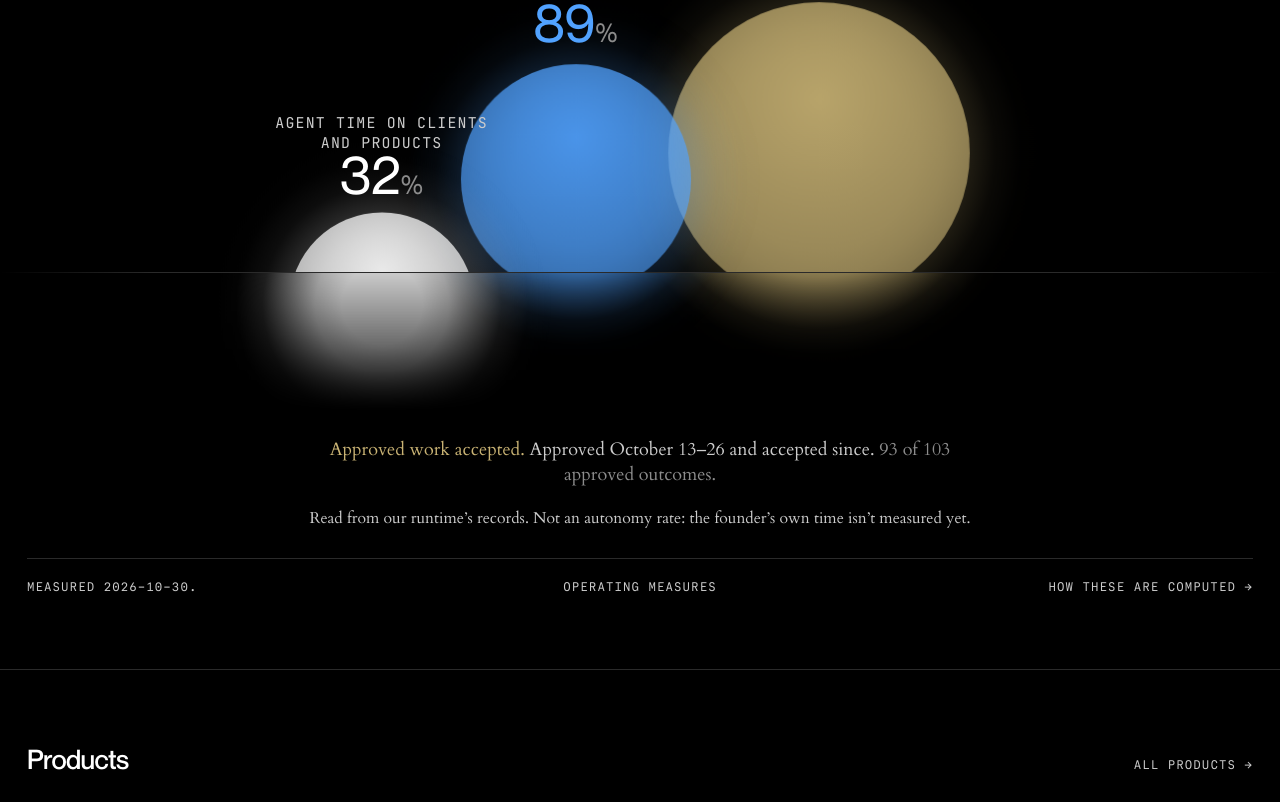
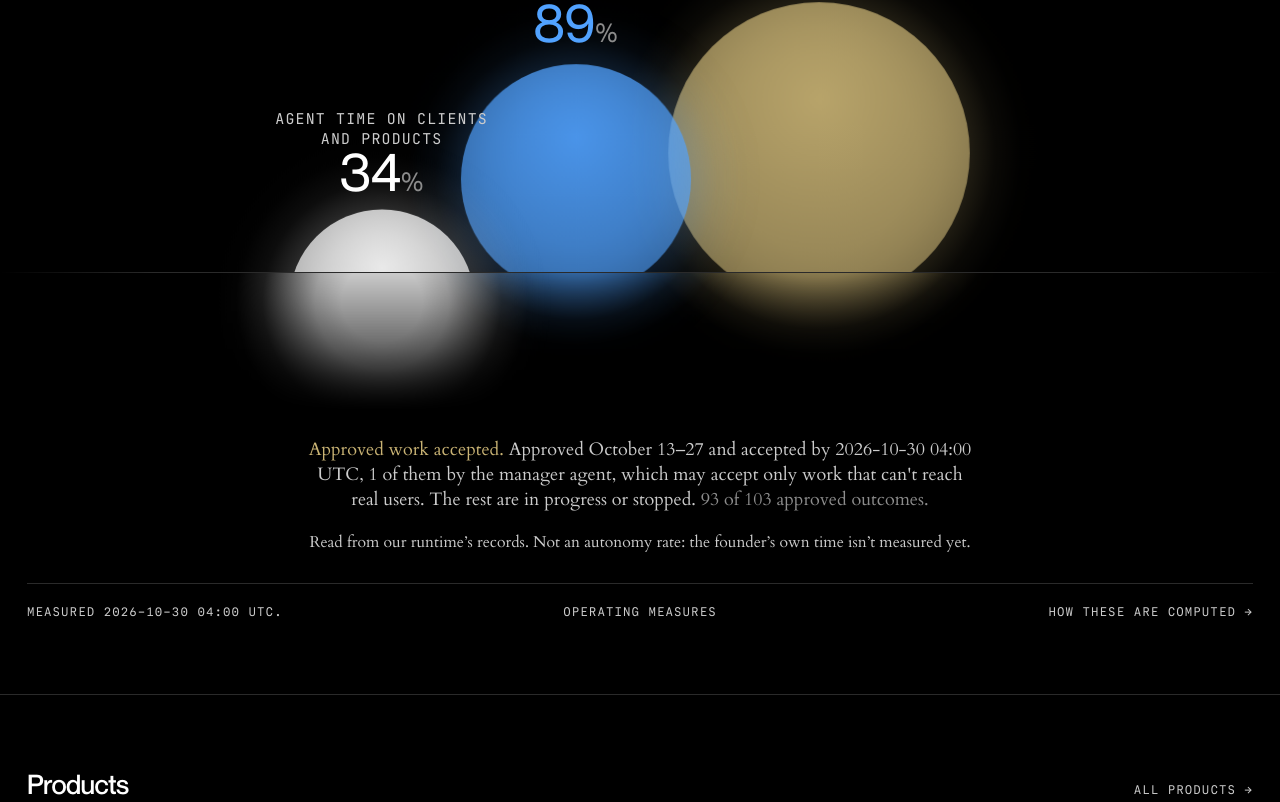
Before and after one commit to intrinsic-labs/lab-site, a Next.js app: page / in a window 1280 px wide. Shown: the part 940-1742 px from the top of the page. Built offline with nearby package versions, Linux system fonts and the light colour scheme.

Commit message:
Site alignment: Oct 30 recount, VISR demo docs, provenance out of public/

```diff
--- a/content/specimen/autonomy.json
+++ b/content/specimen/autonomy.json
@@ -16,16 +16,16 @@
   "metrics": [
     {
       "key": "accepted",
-      "label": "Outcomes approved October 13–26 that the founder has accepted",
+      "label": "Outcomes approved October 13–27 that have been accepted",
       "shortLabel": "Approved work accepted",
       "countNoun": "approved outcomes",
-      "blurb": "Approved October 13–26 and accepted since.",
+      "blurb": "Approved October 13–27 and accepted by 2026-10-30 04:00 UTC, 1 of them by the manager agent, which may accept only work that can't reach real users. The rest are in progress or stopped.",
       "value": 90.3,
       "numerator": 93,
       "denominator": 103,
       "unit": "%",
       "direction": "up",
-      "method": "First outcome_approved per outcome from 2026-10-13 to 72 h before 2026-10-30T01:00Z; accepted = a review accept event for the same outcome before 2026-10-30T01:00Z.",
+      "method": "First outcome_approved per outcome from 2026-10-13T00:00:00.000Z to 2026-10-27T04:00:00.000Z (72 h before the 2026-10-30T04:00:00.000Z cutoff); accepted = a review accept for the same outcome before the cutoff (1 by the manager agent).",
       "source": "IntrinsicOS journal (events)"
     },
     {
@@ -33,13 +33,13 @@
       "label": "Accepted outcomes needing a release that reached their destination within 72 hours",
       "shortLabel": "Accepted work released",
       "countNoun": "releases",
-      "blurb": "Merged, deployed or sent within 72 hours of acceptance. Accepted October 13–26.",
+      "blurb": "Merged, deployed or sent within 72 hours of acceptance, by the owner's own record. Accepted October 13–27; 42 other accepts were already live and are not counted.",
       "value": 89.4,
       "numerator": 42,
       "denominator": 47,
       "unit": "%",
       "direction": "up",
-      "method": "First review accept per outcome from 2026-10-13 to 72 h before 2026-10-30T01:00Z, limited to outcomes whose accept scheduled a release; released = owner_release_done at or after the accept and within 72 h. 42 further accepts needed no release step.",
+      "method": "First review accept per outcome from 2026-10-13T04:00:00.000Z to 2026-10-27T04:00:00.000Z, limited to accepts that scheduled a release; released = owner_release_done at or after the accept and within 72 h. 42 further accepts needed no release step. \"Released\" is the owner's record, not an independent delivery check.",
       "source": "IntrinsicOS journal (events)"
     },
     {
@@ -47,14 +47,15 @@
       "label": "Agent working minutes on client and product projects, October 16–30",
       "shortLabel": "Agent time on clients and products",
       "countNoun": "agent minutes",
-      "blurb": "Share of agent working time on client work and products. Last 14 days.",
-      "value": 31.8,
-      "numerator": 2573,
-      "denominator": 8095,
+      "blurb": "Share of owner-agent working minutes spent on client work and products, October 16–30. The rest went to the runtime and this site. Other agent roles aren't counted.",
+      "value": 33.6,
+      "numerator": 2825,
+      "denominator": 8404,
       "unit": "%",
       "direction": "up",
-      "method": "Owner-session minutes clipped to 2026-10-16T01:00Z – 2026-10-30T01:00Z; outward = client (engine) and product (bets) projects; internal = the runtime and the Lab site.",
+      "method": "Owner-session minutes clipped to 2026-10-16T04:00:00.000Z – 2026-10-30T04:00:00.000Z; outward = client (engine) and product (bets) projects; internal = the runtime and the Lab site.",
       "source": "IntrinsicOS journal (runs)"
     }
-  ]
+  ],
+  "asOf": "2026-10-30T04:00:00.000Z"
 }
--- a/public/visr-demo/VENDORED.md
+++ /dev/null
@@ -1,23 +0,0 @@
-# Vendored VISR shell
-
-Generated by `scripts/vendor-visr-demo.mjs` on 2026-10-30. Do not
-edit anything outside `demo/` by hand: re-run the script. `demo/` is hand-written and never
-overwritten.
-
-- Source: `~/dev/investigative/tycho/tycho/os`
-- Revision: `4a191bd7cbfdc9641cf195cee82c163c6e4ee198` (`4a191bd`)
-- Source tree dirty: no
-- Copied: 119 JS, 2 CSS, 1 HTML (comments stripped), 2 other files
-- Demo scripts: `demo/corpus.js`, `demo/supt/10-text.js`, `demo/supt/20-desk.js`, `demo/supt/25-cards.js`, `demo/supt/30-state.js`, `demo/supt/35-seed.js`, `demo/supt/40-intents.js`, `demo/supt/45-acts.js`, `demo/supt/50-offers.js`, `demo/supt/55-talk.js`, `demo/supt/60-deck.js`, `demo/supt/62-facts.js`, `demo/supt/65-file.js`, `demo/supt/70-dialog.js`, `demo/supt/80-turns.js`, `demo/supt/90-api.js`, `demo/shim.js` (before `kernel/net.js`); `demo/tune.js` (after `review/app.js`)
-
-## Adaptations
-
-1. Left out: `icons`, `manifest.webmanifest`, `sw.js`, `push`. No service worker, push, manifest or install surface.
-2. Comments stripped from JS (TypeScript printer, `removeComments`, ESNext; each file parse-checked), CSS and HTML.
-3. `index.html`: manifest, icon and `apple-mobile-web-app-*` tags removed; `push/*.js` tags removed;
-   title `VISR demo`, `<meta name="robots" content="noindex">`, empty favicon; demo scripts injected.
-4. String literals:
-   - `review/wire.js`: "This device isn't signed in to Tailscale as Asher." → "This device isn't allowed to use this desk." (names the founder and the private network)
-   - `review/settings.js`: "until then, edit Mechanical/settings.md in Obsidian." → "until then, edit the settings file on the Mac." (an internal vault path (Settings is hidden in the demo; the file still ships))
-
-Fonts: Departure Mono (SIL OFL 1.1, `fonts/LICENSE-DepartureMono`). No other third-party assets.
--- a/public/visr-demo/demo/supt/55-talk.js
+++ b/public/visr-demo/demo/supt/55-talk.js
@@ -36,10 +36,10 @@
       + "meets the criteria.",
     deck: "The deck is everything waiting on your judgment, one card each: drafts to approve, work to accept, "
       + "questions to answer and tasks that are yours. Each card says what it is, what I'd do, and what each answer does.",
-    intake: "Intake is where raw ideas land, one pile per project. The strategist reads it and drafts outcomes from "
-      + "it; nothing in intake starts work on its own.",
-    strategist: "The strategist is the agent that turns intake into draft outcomes. Its drafts land on your deck to "
-      + "approve, refuse or correct.",
+    intake: "Intake is where raw ideas land, one pile per project. A few minutes after a note is filed, the drafter turns it "
+      + "into a draft outcome, a chore for you, or nothing; nothing in intake starts work on its own.",
+    strategist: "The strategist reads each project once a week and proposes up to three outcomes. Like the drafter's "
+      + "drafts from intake, its proposals land on your deck to approve, refuse or correct.",
     park: "Park sets an outcome aside with a reason and a time to look again, and its owner stops. Later only takes "
       + "the card off your deck until tomorrow morning; nothing else changes.",
     demo: "This is a demo. The company, its projects and its agents are invented, I'm a script rather than a model, "
--- a/public/visr-demo/demo/supt/60-deck.js
+++ b/public/visr-demo/demo/supt/60-deck.js
@@ -207,7 +207,7 @@
       const one = lines.filter(l => ws.some(w => w === l.agent.split("/").pop()));
       const shown = one.length ? one : lines;
       return { text: (one.length ? "" : "Right now:\n\n") + shown.map(l => `- **${l.agent}** · ${l.what}`).join("\n")
-        + (one.length ? "" : "\n\nThe strategist drafts from intake, and I keep the board moving. Nobody is stuck on anyone but you."),
+        + (one.length ? "" : "\n\nThe drafter works from intake, and I keep the board moving. Nobody is stuck on anyone but you."),
         used: ["Read the board"] };
     },
   };
--- a/public/visr-demo/demo/supt/65-file.js
+++ b/public/visr-demo/demo/supt/65-file.js
@@ -91,7 +91,7 @@
       const why = p.inferred ? ` It reads like a ${proj.name} idea, so that's where it went.` : "";
       const local = S.intake === 1 ? " On this page it lives only in your browser." : "";
       return { text: `Filed for **${proj.name}**: “${p.note}”\n\nIt's in ${proj.name}'s intake${where}, where the `
-        + `strategist reads it on its next pass and may draft an outcome from it.${why}${local}`,
+        + `drafter reads it in a few minutes and turns it into a draft outcome, a chore or nothing.${why}${local}`,
         used: [`Filed intake for ${proj.ref}`] };
     },
 
--- a/public/visr-demo/demo/supt/90-api.js
+++ b/public/visr-demo/demo/supt/90-api.js
@@ -49,7 +49,7 @@
     if (e.type === "intake") {
       const p = L.desk.project(e.project) || { ref: String(e.project || "a project") };
       if (L.desk.self(p.ref, "intake")) return;
-      L.log.add({ at, tool: "intake_seen", label: `You filed intake for ${p.ref}`, summary: "Filed from the deck; the strategist reads it on its next pass." });
+      L.log.add({ at, tool: "intake_seen", label: `You filed intake for ${p.ref}`, summary: "Filed from the deck; the drafter reads it in a few minutes." });
     }
   }
 
--- a/scripts/vendor-visr-demo.mjs
+++ b/scripts/vendor-visr-demo.mjs
@@ -185,10 +185,7 @@ const SUPT_DIR = path.join(DEST, "demo/supt");
 const supt = fs.existsSync(SUPT_DIR)
   ? fs.readdirSync(SUPT_DIR).filter((f) => f.endsWith(".js")).sort()
   : [];
-if (!supt.length) {
-  // TODO(release): make this fail() once demo/supt/ has landed
-  console.warn("vendor-visr-demo: WARNING demo/supt/ has no .js files; the chat will refuse every message");
-}
+if (!supt.length) fail("demo/supt/ has no .js files; the scripted Superintendent would be missing");
 for (const must of ["demo/corpus.js", "demo/shim.js", "demo/tune.js"]) {
   if (!fs.existsSync(path.join(DEST, must))) fail(`${must} is missing (hand-written, not vendored)`);
 }
@@ -244,11 +241,11 @@ const home = process.env.HOME ?? "";
 const shownSrc = home && SRC.startsWith(home) ? `~${SRC.slice(home.length)}` : SRC;
 
 fs.writeFileSync(
-  path.join(DEST, "VENDORED.md"),
+  path.join(REPO, "docs/visr-demo-vendored.md"),
   `# Vendored VISR shell
 
 Generated by \`scripts/vendor-visr-demo.mjs\` on ${new Date().toISOString().slice(0, 10)}. Do not
-edit anything outside \`demo/\` by hand: re-run the script. \`demo/\` is hand-written and never
+edit anything in \`public/visr-demo/\` outside \`demo/\` by hand: re-run the script. \`demo/\` is hand-written and never
 overwritten.
 
 - Source: \`${shownSrc}\`
```
Also changed, not shown: 2 other files (tests, documents, lock files or other folders).
